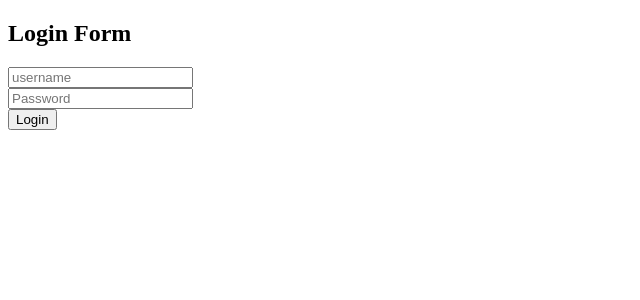
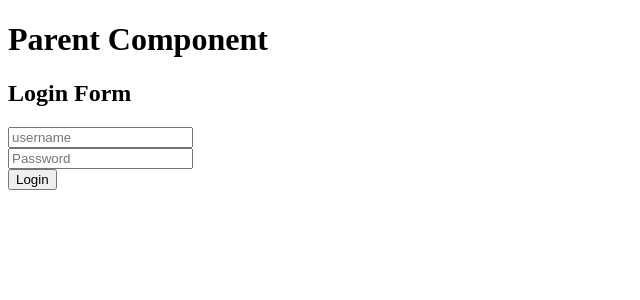
Before and after one commit to acciojob/lift-state-up-5-bharatjivv, a React app: page / in a window 1280 px wide. Shown: the top 300 px of the page, without its empty margins (0-640 px from the left). Built offline with nearby package versions, Linux system fonts and the light colour scheme.

Commit message:
addedheading

```diff
--- a/src/components/App.js
+++ b/src/components/App.js
@@ -6,11 +6,13 @@ const App = () => {
   const [isLoggedIn, setIsLoggedIn] = useState(false);
 
   const handleLogin = () => {
+    console.log(isLoggedIn);
     setIsLoggedIn(true);
   }
 
   return (
     <div>
+    <h1>Parent Component </h1>
         {/* Do not remove the main div */}
         {isLoggedIn ? (
           <h1>Welcome user, Logged in!</h1>
--- a/src/index.html
+++ b/src/index.html
@@ -7,8 +7,7 @@
     <title>React Boilerplate</title>
     </head>
 <body>
-<div id="root">
-</div>
+    <div id="root"></div>
     <script src="index.js"></script>
 </body>
 </html>
```
Lines whose indentation alone changed are shown as unchanged.
